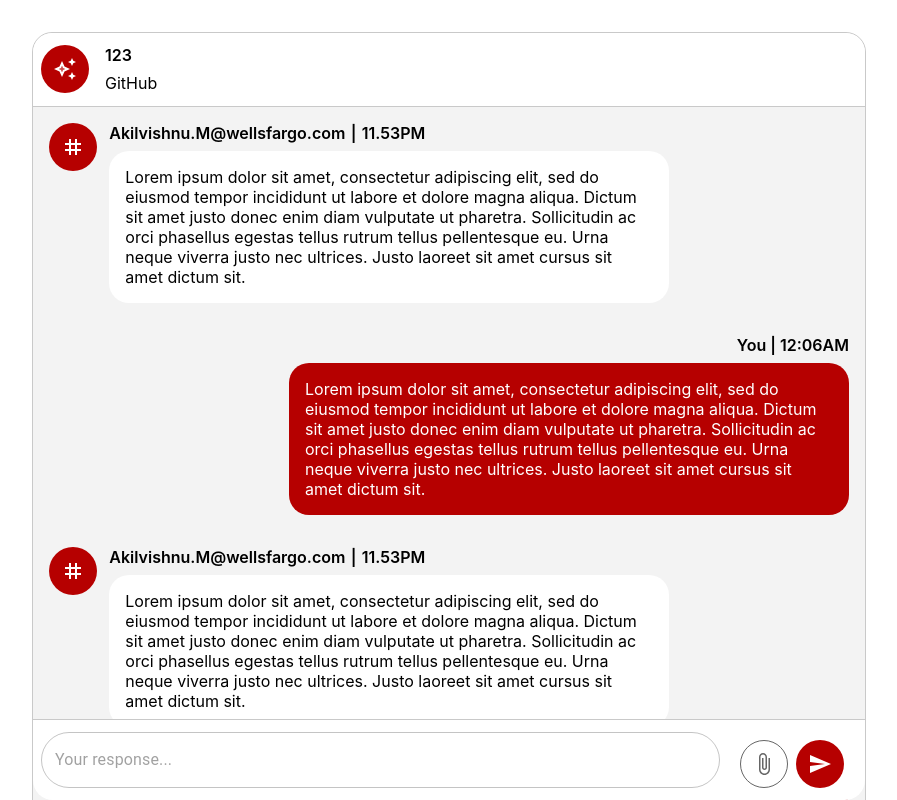
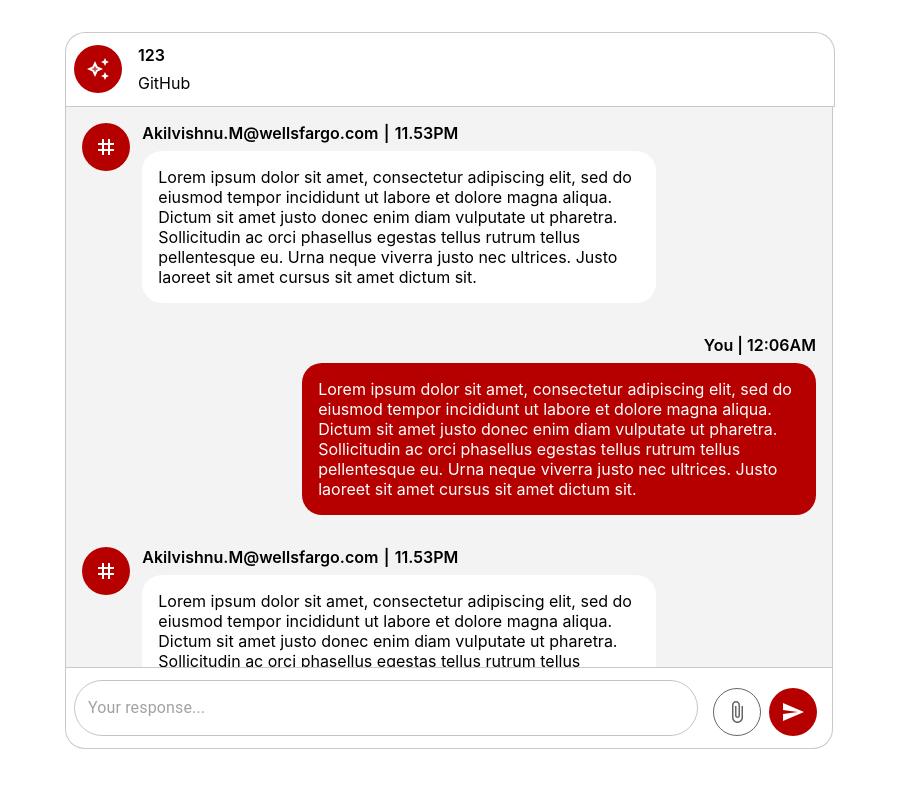
Before and after one commit to akilvishnum/test-app, a React (Create React App) app: page / in a window 1280 px wide. Shown: the top 800 px of the page, without its empty margins (191-1088 px from the left). Built offline with nearby package versions, Linux system fonts and the light colour scheme.

Commit message:
Fixed all overflow issues

```diff
--- a/src/ResponseContainer.jsx
+++ b/src/ResponseContainer.jsx
@@ -24,22 +24,20 @@ export const ResponseContainer = () => {
     // }, [comment])
 
     return (
-        <Box sx = {{width: '65%', minHeight: '90%', background: 'transparent', borderRadius: '20px', border: '1px solid #c2c2c2de'}}>
-            <Box sx = {{position: 'sticky', top: 0, background: 'white', width: '100%', borderRadius: '20px 20px 0px 0px'}}>
+        <Box sx = {{width: '60%', background: 'transparent', borderRadius: '20px'}}>
+            <Box sx = {{position: 'sticky', top: 0, background: 'white', width: '100%', borderRadius: '20px 20px 0px 0px', border: '1px solid #c2c2c2de'}}>
                     <ResponseContainerHeader orderId={123} productName = {'GitHub'} />
             </Box>
-            <Box sx = {{width: '100%', background: '#f3f3f3'}}>
+            <Box sx = {{width: '100%', background: '#f3f3f3', height: '70vh', overflow: 'scroll', boxSizing: 'border-box', borderLeft: '1px solid #c2c2c2de', borderRight: '1px solid #c2c2c2de'}}>
                 <Box sx = {{width: '100%', padding: '1rem', display: 'flex', flexDirection: 'column', gap: '2rem', boxSizing: 'border-box'}}>
                     <AwaitingComment commentedBy={'Akilvishnu.M@wellsfargo.com'} time = {'11.53PM'}/>
                     <RespondComment />
                     <AwaitingComment commentedBy={'Akilvishnu.M@wellsfargo.com'} time = {'11.53PM'}/>
                     <RespondComment />
-                    <AwaitingComment commentedBy={'Akilvishnu.M@wellsfargo.com'} time = {'11.53PM'}/>
                 </Box>
             </Box>
-            <Box sx = {{position: 'sticky', width: '100%', bottom: 0, display: 'flex', zIndex: 100,  padding: '0.77rem 0.5rem', boxSizing: 'border-box', borderTop: '1px solid #c2c2c2de', background: 'white', borderRadius: '0 0 20px 20px'}}>
+            <Box sx = {{position: 'sticky', width: '100%', bottom: 0, display: 'flex', zIndex: 100,  padding: '0.77rem 0.5rem', boxSizing: 'border-box', border: '1px solid #c2c2c2de', background: 'white', borderRadius: '0 0 20px 20px'}}>
                 <Grid container sx = {{display: 'flex', alignItems: 'flex-end'}} spacing = {1}>
-
                     <Grid item xs = {10}>
                             <StyledTextField
                             multiline
--- a/src/components/ResponseContainerHeader.jsx
+++ b/src/components/ResponseContainerHeader.jsx
@@ -5,7 +5,7 @@ import AutoAwesomeTwoToneIcon from '@mui/icons-material/AutoAwesomeTwoTone';
 
 export const ResponseContainerHeader = ({orderId, productName}) => {
     return (
-        <Box sx = {{display: 'flex', flexDirection: 'row', gap: '1rem', borderBottom: '1px solid #c2c2c2de', padding: '0.77rem 0.5rem'}}>
+        <Box sx = {{display: 'flex', flexDirection: 'row', gap: '1rem', padding: '0.77rem 0.5rem'}}>
             <CircleIcon icon={<AutoAwesomeTwoToneIcon />} customStyles = {{ color: 'white'}}/>
             <Box sx = {{display: 'flex', flexDirection: 'column', gap: '0.5rem'}}>
                 <p style = {{fontWeight: 600, margin: 0}}>{orderId}</p>
```
